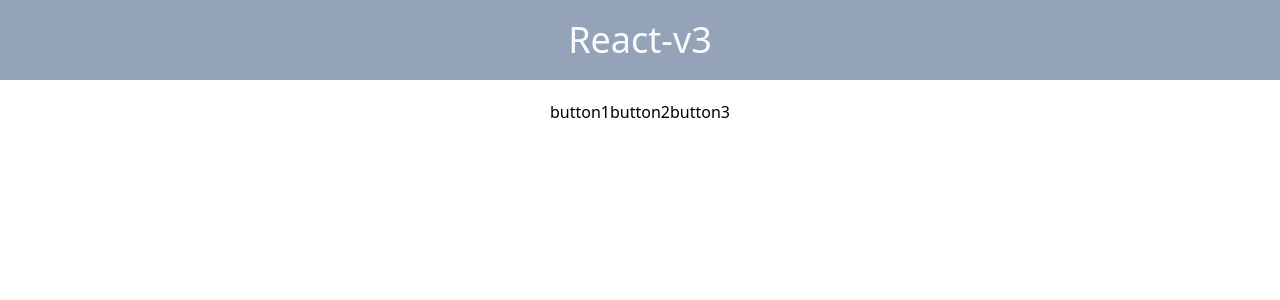
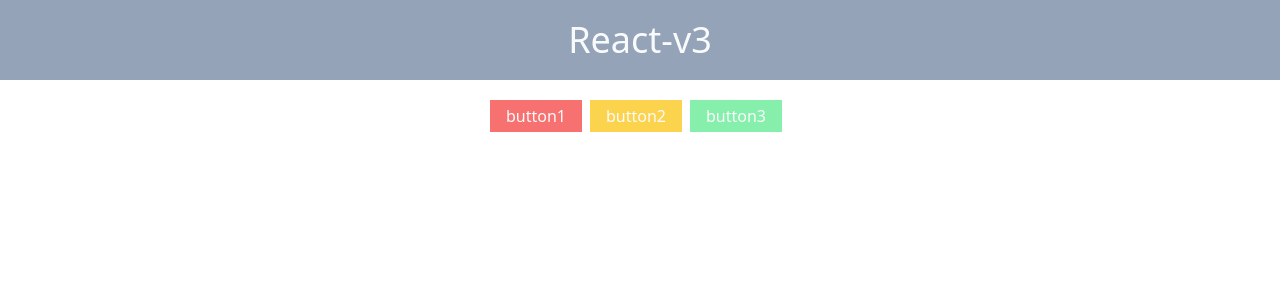
Before and after one commit to pj100-team/react-v3, a React (Create React App) app: page / in a window 1280 px wide. Shown: the top 300 px of the page. Built offline with nearby package versions, Linux system fonts and the light colour scheme.

Commit message:
practice1＋前回の修正分

```diff
--- a/src/components/Practice1.tsx
+++ b/src/components/Practice1.tsx
@@ -3,15 +3,11 @@ import '../App.css';
 
 const Practice1 = () => {
   return (
-    <>
-      <div>
-        <div className="flex justify-center mt-[20px]">
-          <Button label="button1" />
-          <Button label="button2" />
-          <Button label="button3" />
-        </div>
-      </div>
-    </>
+    <div className="flex justify-center mt-[20px]">
+      <Button className="bg-[#f87171]" label="button1" />
+      <Button className="bg-[#fcd34d]" label="button2" />
+      <Button className="bg-[#86efac]" label="button3" />
+    </div>
   );
 };
 
--- a/src/components/elements/Button.tsx
+++ b/src/components/elements/Button.tsx
@@ -1,19 +1,18 @@
-// type Props = { label: string; onClick: () => void };
-
 import React from 'react';
 
 interface ButtonProps {
   label: string;
+  className: string;
 }
 
-const Button: React.FC<ButtonProps> = ({ label }) => {
+const Button: React.FC<ButtonProps> = ({ className, label }) => {
   const handleClick = () => {
     console.log(label);
   };
   return (
-    <>
-      <button onClick={handleClick}>{label}</button>
-    </>
+    <button className={`${className} px-4 py-1 mr-2 text-[#f9fafb]`} onClick={handleClick}>
+      {label}
+    </button>
   );
 };
 
```
